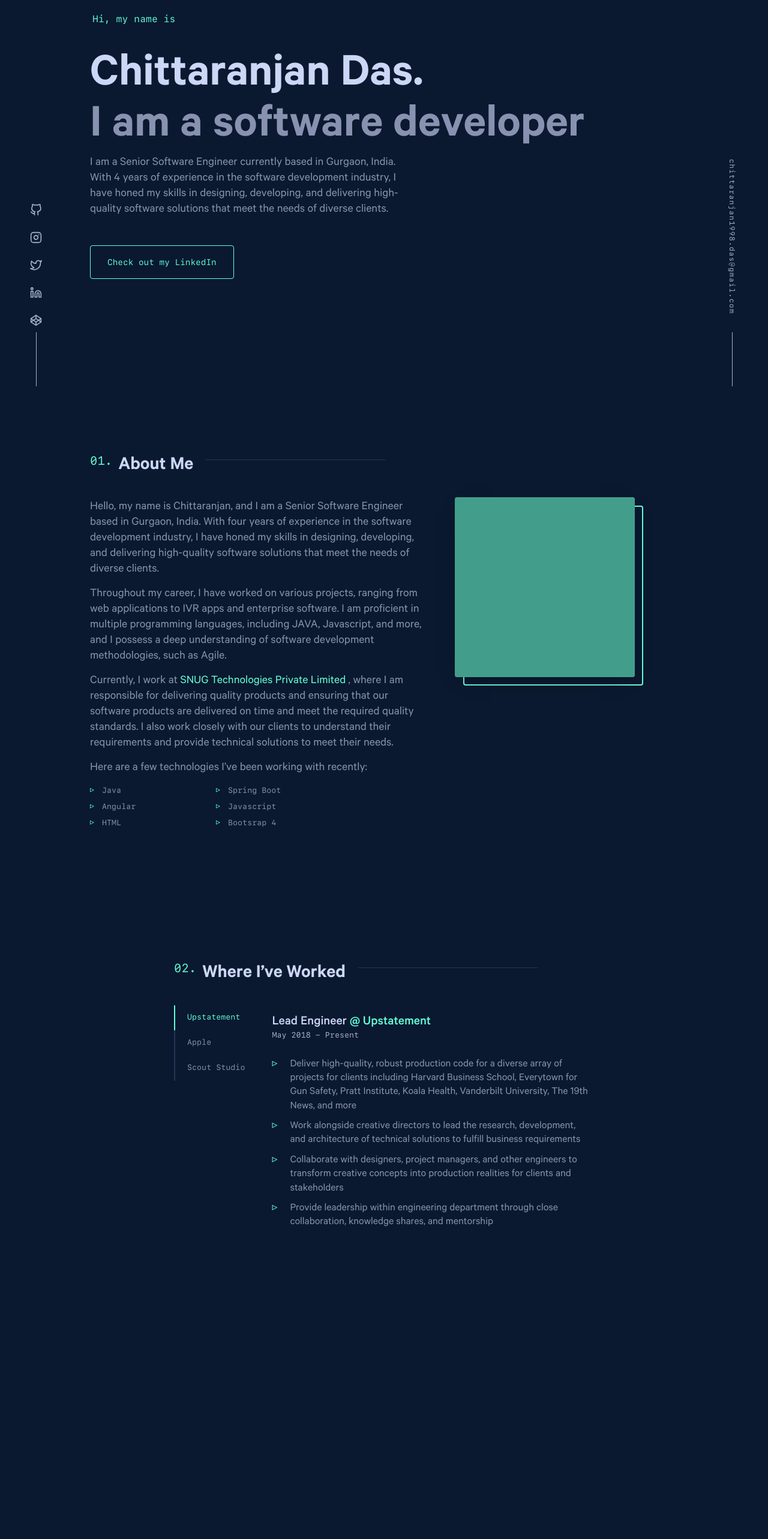
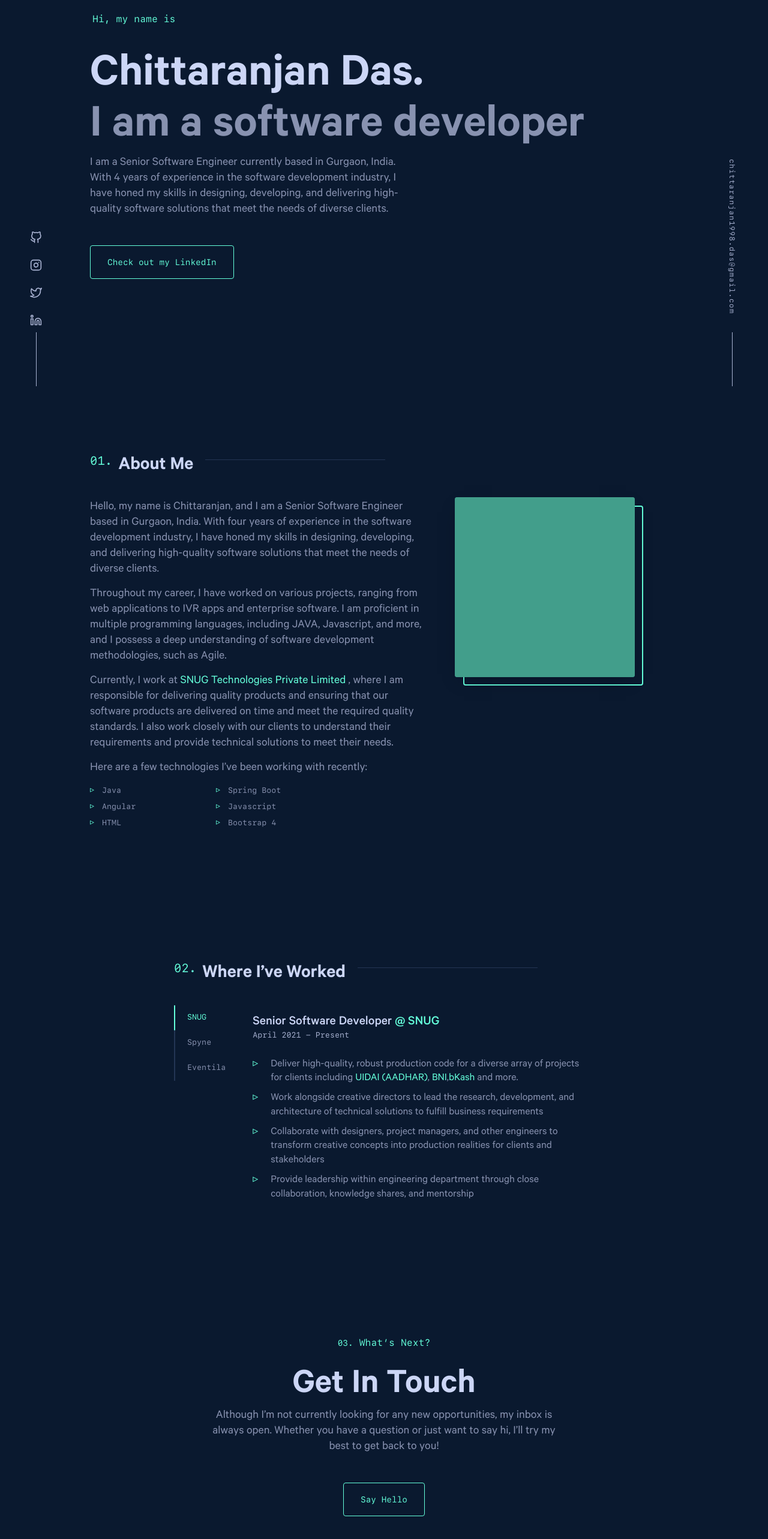
Before and after one commit to Chittaranjan127/portfolio, an Angular app: page / in a window 1280 px wide. Shown: the part 156-2722 px from the top of the page at 60% size. Before the commit the page ends 2323 px from the top, so only its background shows below. Built offline with nearby package versions, Linux system fonts and the light colour scheme; grey boxes are pictures that could not be loaded; a web font is replaced by a local one.

Commit message:
added job and contact | version 1 release

```diff
--- a/src/app/app.component.css
+++ b/src/app/app.component.css
@@ -660,3 +660,87 @@ a.inline-link::after {
   transform: translateY(calc(2 * var(--tab-height)));
   transition: transform 0.25s cubic-bezier(0.645, 0.045, 0.355, 1) 0.1s;
 }
+
+/* section : contact */
+
+.fMdyDu {
+  max-width: 600px;
+  margin: 0px auto 100px;
+  text-align: center;
+}
+.fMdyDu .overline {
+  display: block;
+  margin-bottom: 20px;
+  color: var(--green);
+  font-family: var(--font-mono);
+  font-size: var(--fz-md);
+  font-weight: 400;
+}
+.overline {
+  color: var(--green);
+  font-family: var(--font-mono);
+  font-size: var(--fz-md);
+  font-weight: 400;
+}
+.fMdyDu .title {
+  font-size: clamp(40px, 5vw, 60px);
+}
+p:last-child, p:last-of-type {
+  margin: 0px;
+}
+.fMdyDu .email-link {
+  color: var(--green);
+  background-color: transparent;
+  border: 1px solid var(--green);
+  border-radius: var(--border-radius);
+  padding: 1.25rem 1.75rem;
+  font-size: var(--fz-sm);
+  font-family: var(--font-mono);
+  line-height: 1;
+  text-decoration: none;
+  transition: var(--transition);
+  margin-top: 50px;
+}
+.fMdyDu .overline::before {
+  bottom: 0px;
+  font-size: var(--fz-sm);
+}
+
+.numbered-heading.overline::after{
+  display: none !important;
+}
+/* section : footer */
+.earxGk {
+  display: flex;
+  -webkit-box-pack: center;
+  justify-content: center;
+  -webkit-box-align: center;
+  align-items: center;
+  flex-direction: column;
+  height: auto;
+  min-height: 70px;
+  padding: 15px;
+  text-align: center;
+}
+.iKeBGp {
+  display: none;
+}
+.iKeBGp ul {
+  display: flex;
+  -webkit-box-pack: justify;
+  justify-content: space-between;
+  -webkit-box-align: center;
+  align-items: center;
+  padding: 0px;
+  margin: 0px;
+  list-style: none;
+}
+.iKeBGp ul a {
+  padding: 10px;
+}
+.fLSMpu {
+  color: var(--light-slate);
+  font-family: var(--font-mono);
+  font-size: var(--fz-xxs);
+  line-height: 1;
+}
--- a/src/app/app.component.html
+++ b/src/app/app.component.html
@@ -1,10 +1,13 @@
 <div id="root">
+  <div class="mob-only">
+    <h3 _ngcontent-eop-c16="" class="big-heading">Please use big screen for the better experience!!</h3>
+  </div>
   <a class="skip-to-content" href="#content">Skip to Content</a>
   <div class="layout__StyledContent-sc-1yw8zls-0 cZslOS">
     <header class="nav__StyledHeader-ghklvd-0 hLTFFw">
       <nav class="nav__StyledNav-ghklvd-1 kFCHyX">
         <div class="logo fade-enter-done" tabindex="-1">
-          <a href="/" aria-label="home"
+          <!-- <a href="/" aria-label="home"
             ><div class="hex-container">
               <svg
                 id="hex"
@@ -52,7 +55,7 @@
                   </g>
                 </g>
               </svg></div
-          ></a>
+          ></a> -->
         </div>
         <div class="nav__StyledLinks-ghklvd-2 ihALZY">
           <ol>
@@ -62,9 +65,9 @@
             <li class="fadedown-enter-done" style="transition-delay: 100ms">
               <a href="/#jobs">Experience</a>
             </li>
-            <li class="fadedown-enter-done" style="transition-delay: 200ms">
+            <!-- <li class="fadedown-enter-done" style="transition-delay: 200ms">
               <a href="/#projects">Work</a>
-            </li>
+            </li> -->
             <li class="fadedown-enter-done" style="transition-delay: 300ms">
               <a href="/#contact">Contact</a>
             </li>
@@ -72,7 +75,7 @@
           <div class="fadedown-enter-done" style="transition-delay: 400ms">
             <a
               class="resume-button"
-              href="/resume.pdf"
+              href="assets/resume/Chittaranjan_resume.pdf"
               target="_blank"
               rel="noopener noreferrer"
               >Resume</a
@@ -110,7 +113,7 @@
       <ul class="social__StyledSocialList-anu6nt-0 dVLQAC fade-enter-done">
         <li>
           <a
-            href="https://github.com/bchiang7"
+            href="https://github.com/Chittaranjan127"
             aria-label="GitHub"
             target="_blank"
             rel="noreferrer"
@@ -133,7 +136,7 @@
         </li>
         <li>
           <a
-            href="https://www.instagram.com/bchiang7"
+            href="https://instagram.com/heyyvicky"
             aria-label="Instagram"
             target="_blank"
             rel="noreferrer"
@@ -156,7 +159,7 @@
         </li>
         <li>
           <a
-            href="https://twitter.com/bchiang7"
+            href="https://twitter.com/mrfreaklive"
             aria-label="Twitter"
             target="_blank"
             rel="noreferrer"
@@ -179,7 +182,7 @@
         </li>
         <li>
           <a
-            href="https://www.linkedin.com/in/bchiang7"
+            href="https://www.linkedin.com/in/chittaranjandas1998/"
             aria-label="Linkedin"
             target="_blank"
             rel="noreferrer"
@@ -200,33 +203,6 @@
               ></path>
               <rect x="2" y="9" width="4" height="12"></rect>
               <circle cx="4" cy="4" r="2"></circle></svg
-          ></a>
-        </li>
-        <li>
-          <a
-            href="https://codepen.io/bchiang7"
-            aria-label="Codepen"
-            target="_blank"
-            rel="noreferrer"
-            ><svg
-              xmlns="http://www.w3.org/2000/svg"
-              role="img"
-              viewBox="0 0 24 24"
-              fill="none"
-              stroke="currentColor"
-              stroke-width="2"
-              stroke-linecap="round"
-              stroke-linejoin="round"
-              class="feather feather-codepen"
-            >
-              <title>CodePen</title>
-              <polygon
-                points="12 2 22 8.5 22 15.5 12 22 2 15.5 2 8.5 12 2"
-              ></polygon>
-              <line x1="12" y1="22" x2="12" y2="15.5"></line>
-              <polyline points="22 8.5 12 15.5 2 8.5"></polyline>
-              <polyline points="2 15.5 12 8.5 22 15.5"></polyline>
-              <line x1="12" y1="2" x2="12" y2="8.5"></line></svg
           ></a>
         </li>
       </ul>
@@ -391,15 +367,15 @@
           <div class="inner">
             <div role="tablist" aria-label="Job tabs" class="jobs__StyledTabList-sc-59sdss-1 sAHTI">
               <button (click)="switchJobBtnActive('0')" id="tab-0" role="tab" tabindex="0" aria-selected="true" aria-controls="panel-0" class="jobs__StyledTabButton-sc-59sdss-2 dHdZWh btnJob">
-                <span>Upstatement</span>
+                <span>SNUG</span>
               </button>
 
               <button (click)="switchJobBtnActive('1')" id="tab-1" role="tab" tabindex="-1" aria-selected="false" aria-controls="panel-1" class="jobs__StyledTabButton-sc-59sdss-2 gHbkvF btnJob">
-                <span>Apple</span>
+                <span>Spyne</span>
               </button>
 
               <button (click)="switchJobBtnActive('2')" id="tab-2" role="tab" tabindex="-1" aria-selected="false" aria-controls="panel-2" class="jobs__StyledTabButton-sc-59sdss-2 gHbkvF btnJob">
-                <span>Scout Studio</span>
+                <span>Eventila</span>
               </button>
 
               <div class="jobs__StyledHighlight-sc-59sdss-3 fLsUSJ left-line"></div>
@@ -408,16 +384,16 @@
             <div class="jobs__StyledTabPanels-sc-59sdss-4 jbGgbG">
               <div id="panel-0" role="tabpanel" tabindex="0" aria-labelledby="tab-0" aria-hidden="false" class="jobs__StyledTabPanel-sc-59sdss-5 QgHxr ">
                 <h3>
-                  <span>Lead Engineer</span><span class="company">&nbsp;@&nbsp;<a href="https://www.upstatement.com/" class="inline-link" rel="noopener noreferrer" target="_blank">Upstatement</a></span>
+                  <span>Senior Software Developer</span><span class="company">&nbsp;@&nbsp;<a href="http://www.snug.in/" class="inline-link" rel="noopener noreferrer" target="_blank">SNUG</a></span>
                 </h3>
-                <p class="range">May 2018 - Present</p>
+                <p class="range">April 2021 - Present</p>
                 <div>
                   <ul>
                     <li>
                       Deliver high-quality, robust production code for a diverse
-                      array of projects for clients including Harvard Business
-                      School, Everytown for Gun Safety, Pratt Institute, Koala
-                      Health, Vanderbilt University, The 19th News, and more
+                      array of projects for clients including <a class="ref-link" href="https://uidai.gov.in/" target="_blank">UIDAI (AADHAR)</a>,
+                      <a class="ref-link" href="https://bni.com.sg/en-SG/index" target="_blank">BNI</a>,<a class="ref-link" href="https://www.bkash.com/" target="_blank">bKash</a>
+                      and more.
                     </li>
                     <li>
                       Work alongside creative directors to lead the research,
@@ -445,38 +421,31 @@
                 class="jobs__StyledTabPanel-sc-59sdss-5 QgHxr hide-elem"
               >
                 <h3>
-                  <span>UI Engineer Co-op</span
+                  <span>Software Engineer</span
                   ><span class="company"
                     >&nbsp;@&nbsp;<a
-                      href="https://www.apple.com/music/"
+                      href="https://www.spyne.ai/"
                       class="inline-link"
                       rel="noopener noreferrer"
                       target="_blank"
-                      >Apple</a
+                      >Spyne</a
                     ></span
                   >
                 </h3>
-                <p class="range">July - December 2017</p>
+                <p class="range">Sept 2019 - Sept 2020</p>
                 <div>
                   <ul>
                     <li>
-                      Developed and styled interactive web applications for
-                      Apple Music using Ember and SCSS
+                      Developed interactive web applications for clients to fulfill their web and SEO requirements.
                     </li>
                     <li>
-                      Built and shipped the Apple Music Extension for Facebook
-                      Messenger leveraging third-party and internal API
-                      integrations
+                      Built and integrated the payment gatway system to make the client's payment part fully automatic.
                     </li>
                     <li>
-                      Architected and implemented the user interface of Apple
-                      Music's embeddable web player widget for in-browser user
-                      authorization and full song playback
+                      Created internal CRM report to track the product usage and growth.
                     </li>
                     <li>
-                      Contributed extensively to the creation of MusicKit JS, a
-                      public-facing JavaScript SDK for embedding Apple Music
-                      players into web applications
+                      Created public API to integrate with the internal services on demand.
                     </li>
                   </ul>
                 </div>
@@ -490,28 +459,25 @@
                 class="jobs__StyledTabPanel-sc-59sdss-5 QgHxr hide-elem"
               >
                 <h3>
-                  <span>Developer</span
+                  <span>Associate Software Engineer</span
                   ><span class="company"
                     >&nbsp;@&nbsp;<a
-                      href="https://web.northeastern.edu/scout/"
+                      href="https://www.instagram.com/eventilaindia/?hl=en"
                       class="inline-link"
                       rel="noopener noreferrer"
                       target="_blank"
-                      >Scout Studio</a
+                      >Eventila</a
                     ></span
                   >
                 </h3>
-                <p class="range">Spring 2016 &amp; 2017</p>
+                <p class="range">Jun 2019 - Sept 2019</p>
                 <div>
                   <ul>
                     <li>
-                      Collaborated with other student designers and engineers on
-                      pro-bono projects to create new brands, design systems,
-                      and websites for organizations in the community
+                      Collaborated with other developers and designers to create the comapany landing page.
                     </li>
                     <li>
-                      Built and delivered technical solutions according to
-                      stakeholder business requirements
+                      Built and delivered technical solutions according to the product feature and requirements.
                     </li>
                   </ul>
                 </div>
@@ -519,7 +485,9 @@
             </div>
           </div>
         </section>
+        <section id="contact" class="contact__StyledContactSection-sc-1m8df4t-0 fMdyDu" data-sr-id="15" style="visibility: visible; opacity: 1; transform: matrix3d(1, 0, 0, 0, 0, 1, 0, 0, 0, 0, 1, 0, 0, 0, 0, 1); transition: opacity 0.5s cubic-bezier(0.645, 0.045, 0.355, 1) 0.2s, transform 0.5s cubic-bezier(0.645, 0.045, 0.355, 1) 0.2s;"><h2 class="numbered-heading overline">What’s Next?</h2><h2 class="title">Get In Touch</h2><p>Although I’m not currently looking for any new opportunities, my inbox is always open. Whether you have a question or just want to say hi, I’ll try my best to get back to you!</p><a class="email-link" href="mailto:chittaranjan1998.das@gmail.com" rel="noopener noreferrer" target="_blank">Say Hello</a></section>
       </main>
+      <footer class="footer__StyledFooter-sc-4jwnt4-0 earxGk"><div class="footer__StyledCredit-sc-4jwnt4-2 fLSMpu"><a href="https://github.com/Chittaranjan127/portfolio" rel="noopener noreferrer" target="_blank"><div>Designed &amp; Built by Chittaranjan Das</div></a></div></footer>
     </div>
   </div>
 </div>
--- a/src/styles.css
+++ b/src/styles.css
@@ -257,6 +257,28 @@ main.fillHeight {
     padding: 0 25px;
   }
 }
+.mob-only{
+  display: none;
+}
+
+@media (max-width:960px){
+  .cZslOS{
+    display: none !important;
+  }
+  .mob-only{
+    display: block;
+    padding: 0px 40px;
+    margin-top: 20rem;
+  }
+}
+
+.ref-link{
+  display: inline-block;
+  position: relative;
+  color: var(--green);
+  transition: var(--transition);
+}
+
 section {
   margin: 0 auto;
   padding: 100px 0;
```
Also changed, not shown: src/assets/img/C.svg (added), 1 other file (tests, documents, lock files or other folders).
